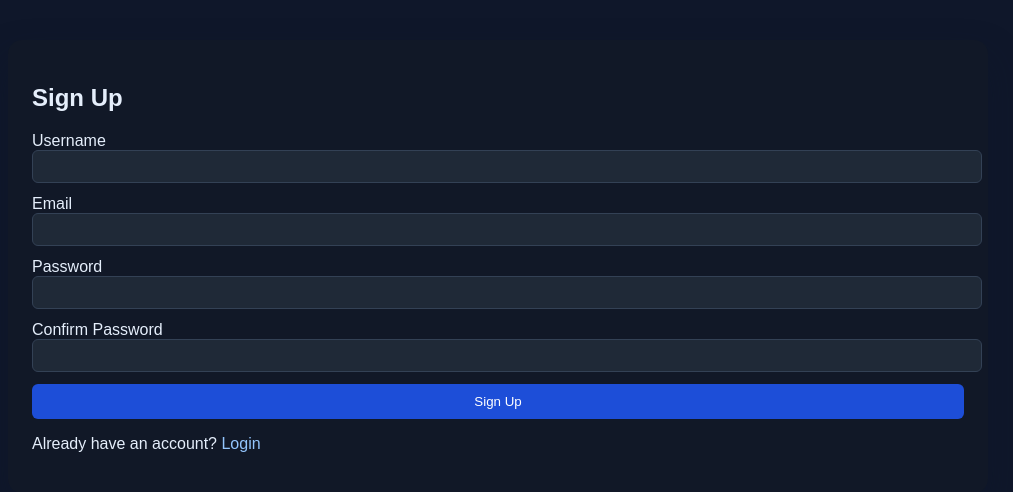
After one commit to leoxurDev/AuthAppDjango, a Django app: page /signup/ in a window 1280 px wide. The commit adds this page. Shown: the top 492 px of the page, without its empty margins (142-1155 px from the left). Run offline with Django 4.2, Linux system fonts and the light colour scheme.

Commit message:
new update

```diff
--- a/accounts/views.py
+++ b/accounts/views.py
@@ -1,5 +1,45 @@
-from django.shortcuts import render
+from django.shortcuts import render, redirect
+from django.contrib.auth import authenticate, login, logout
+from django.contrib.auth.models import User
+from django.contrib.auth.decorators import login_required
 
 
 def home(request):
     return render(request, 'home.html', {'user': request.user})
+
+
+def login_view(request):
+    if request.method == 'POST':
+        username = request.POST.get('username')
+        password = request.POST.get('password')
+        user = authenticate(request, username=username, password=password)
+        if user is not None:
+            login(request, user)
+            return redirect('home')
+        else:
+            return render(request, 'login.html', {'error': 'Invalid credentials'})
+    return render(request, 'login.html')
+
+
+def signup_view(request):
+    if request.method == 'POST':
+        username = request.POST.get('username')
+        email = request.POST.get('email')
+        password = request.POST.get('password')
+        password2 = request.POST.get('password2')
+
+        if password != password2:
+            return render(request, 'signup.html', {'error': 'Passwords do not match'})
+
+        if User.objects.filter(username=username).exists():
+            return render(request, 'signup.html', {'error': 'Username already exists'})
+
+        user = User.objects.create_user(username=username, email=email, password=password)
+        login(request, user)
+        return redirect('home')
+    return render(request, 'signup.html')
+
+
+def logout_view(request):
+    logout(request)
+    return redirect('login')
--- a/auth_project/urls.py
+++ b/auth_project/urls.py
@@ -1,10 +1,12 @@
 from django.contrib import admin
-from django.urls import include, path
+from django.urls import path
 
-from accounts.views import home
+from accounts.views import home, login_view, logout_view, signup_view
 
 urlpatterns = [
     path('admin/', admin.site.urls),
     path('', home, name='home'),
-    path('accounts/', include('allauth.urls')),
+    path('login/', login_view, name='login'),
+    path('logout/', logout_view, name='logout'),
+    path('signup/', signup_view, name='signup'),
 ]
--- /dev/null
+++ b/templates/signup.html
@@ -0,0 +1,29 @@
+{% extends "base.html" %}
+
+{% block content %}
+<h1>Sign Up</h1>
+{% if error %}
+<div style="color: #ef4444; margin-bottom: 16px;">{{ error }}</div>
+{% endif %}
+<form method="post" style="display: grid; gap: 12px;">
+  {% csrf_token %}
+  <div>
+    <label for="username">Username</label>
+    <input type="text" id="username" name="username" required style="width: 100%; padding: 8px; border: 1px solid #334155; border-radius: 6px; background: #1f2937; color: #e5eefb;">
+  </div>
+  <div>
+    <label for="email">Email</label>
+    <input type="email" id="email" name="email" required style="width: 100%; padding: 8px; border: 1px solid #334155; border-radius: 6px; background: #1f2937; color: #e5eefb;">
+  </div>
+  <div>
+    <label for="password">Password</label>
+    <input type="password" id="password" name="password" required style="width: 100%; padding: 8px; border: 1px solid #334155; border-radius: 6px; background: #1f2937; color: #e5eefb;">
+  </div>
+  <div>
+    <label for="password2">Confirm Password</label>
+    <input type="password" id="password2" name="password2" required style="width: 100%; padding: 8px; border: 1px solid #334155; border-radius: 6px; background: #1f2937; color: #e5eefb;">
+  </div>
+  <button type="submit" style="padding: 10px 16px; background: #1d4ed8; color: #fff; border: none; border-radius: 6px; cursor: pointer;">Sign Up</button>
+</form>
+<p style="margin-top: 16px;">Already have an account? <a href="{% url 'login' %}">Login</a></p>
+{% endblock %}
```
Also changed, not shown: auth_project/settings.py (+2 -12 lines), templates/home.html (+4 -8 lines), templates/login.html (added, +21 -0 lines).
